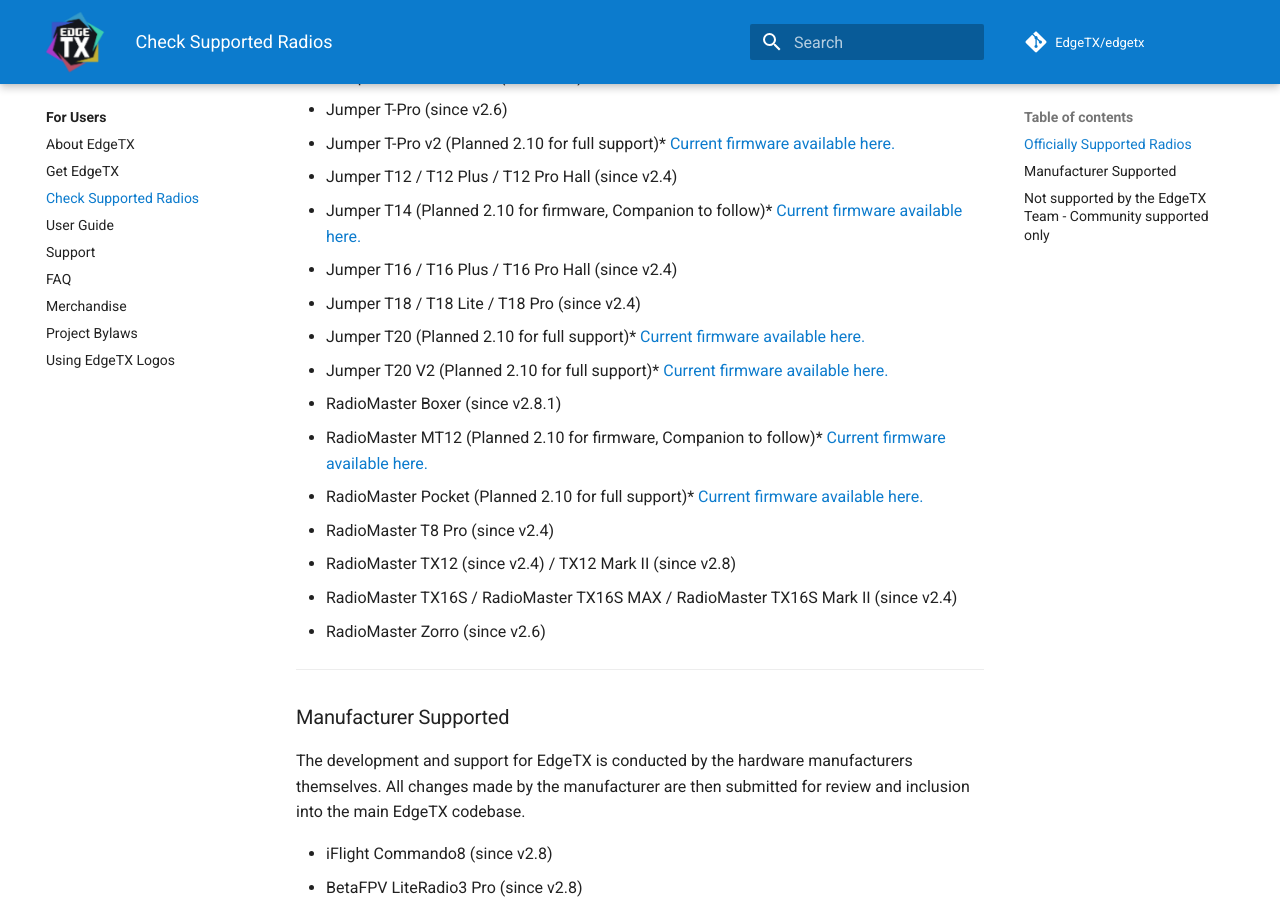
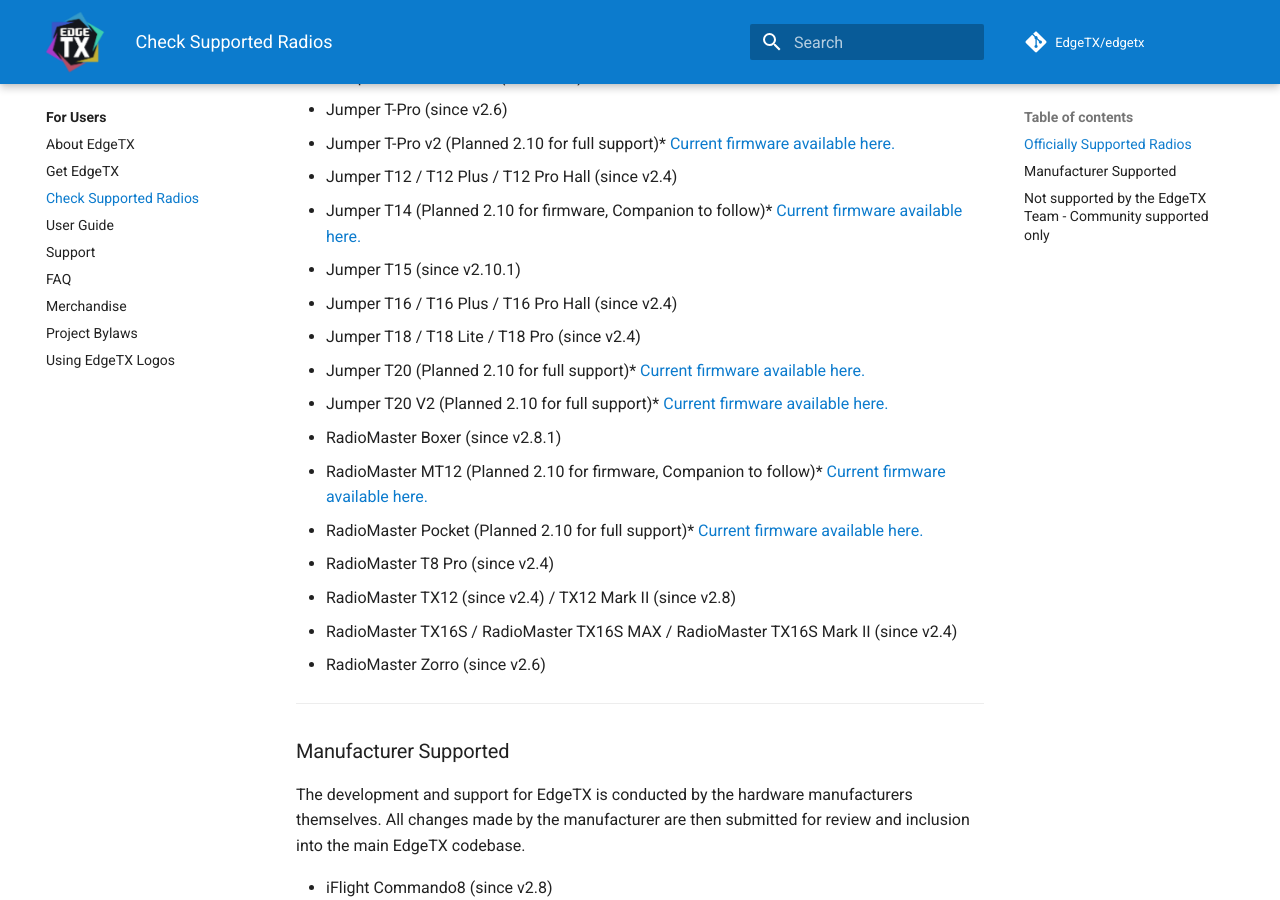
Before and after one commit to EdgeTX/edgetx.github.io, an MkDocs documentation site: the page built from docs/supportedradios.md, in a window 1280 px wide and 900 px high, scrolled down 510 px. Built offline with MkDocs 1.6.1 and Material for MkDocs 9.7.7, drawn with Linux system fonts in a browser that asks for light colours; comment, search, counter and statistics services are not loaded.

Commit message:
Update supportedradios.md

```diff
--- a/docs/supportedradios.md
+++ b/docs/supportedradios.md
@@ -12,6 +12,7 @@
 * Jumper T-Pro v2 (Planned 2.10 for full support)* [Current firmware available here.](https://github.com/EdgeTX/edgetx.github.io/blob/master/downloads/TPROV2-PROD-09-07-23.bin?raw=true)
 * Jumper T12 / T12 Plus / T12 Pro Hall (since v2.4)
 * Jumper T14 (Planned 2.10 for firmware, Companion to follow)* [Current firmware available here.](https://github.com/EdgeTX/edgetx.github.io/raw/master/downloads/T14-PROD-080324.bin)
+* Jumper T15 (since v2.10.1)
 * Jumper T16 / T16 Plus / T16 Pro Hall (since v2.4)
 * Jumper T18 / T18 Lite / T18 Pro (since v2.4)
 * Jumper T20 (Planned 2.10 for full support)* [Current firmware available here.](https://github.com/EdgeTX/edgetx.github.io/blob/master/downloads/T20-PROD-09-07-23.bin?raw=true)
```
